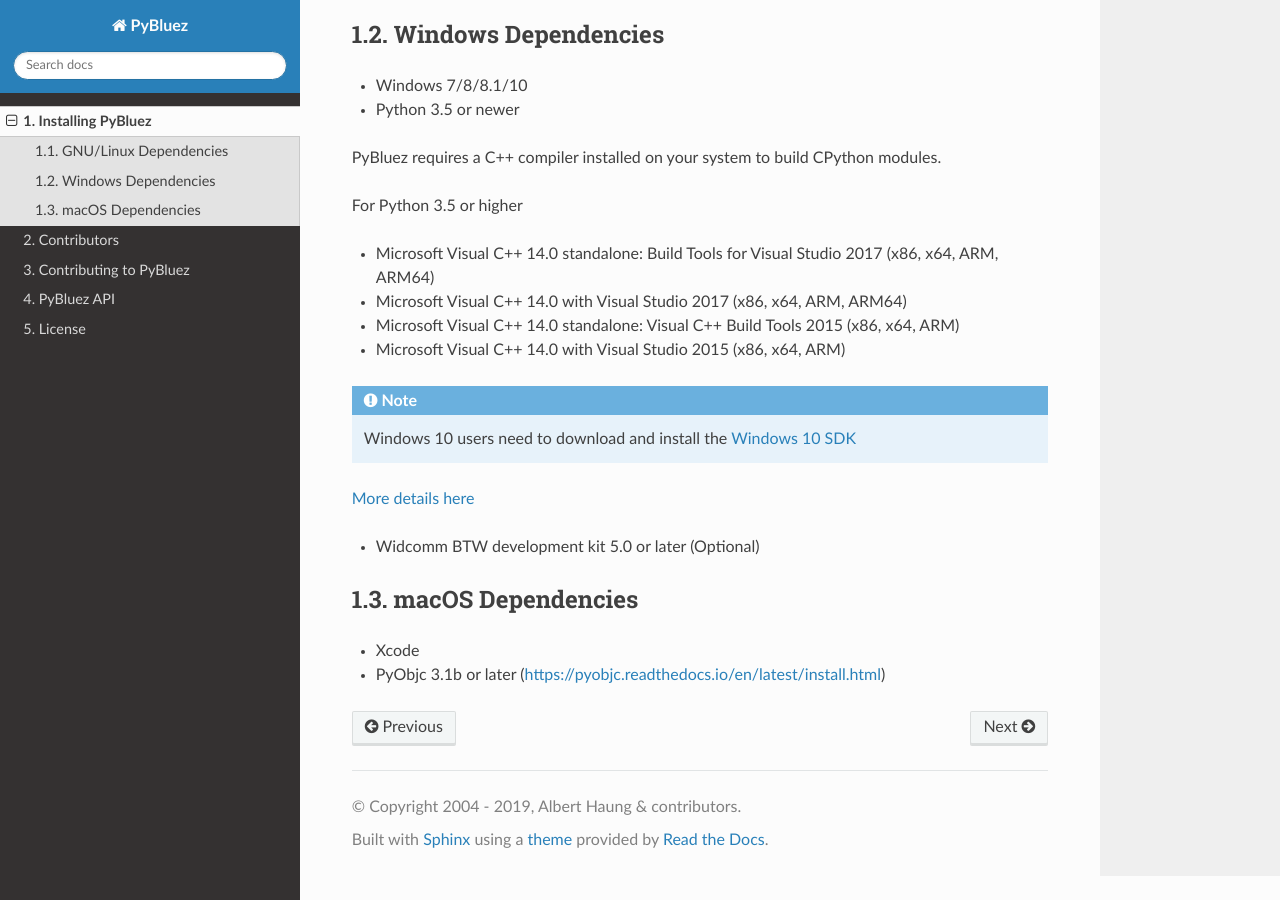
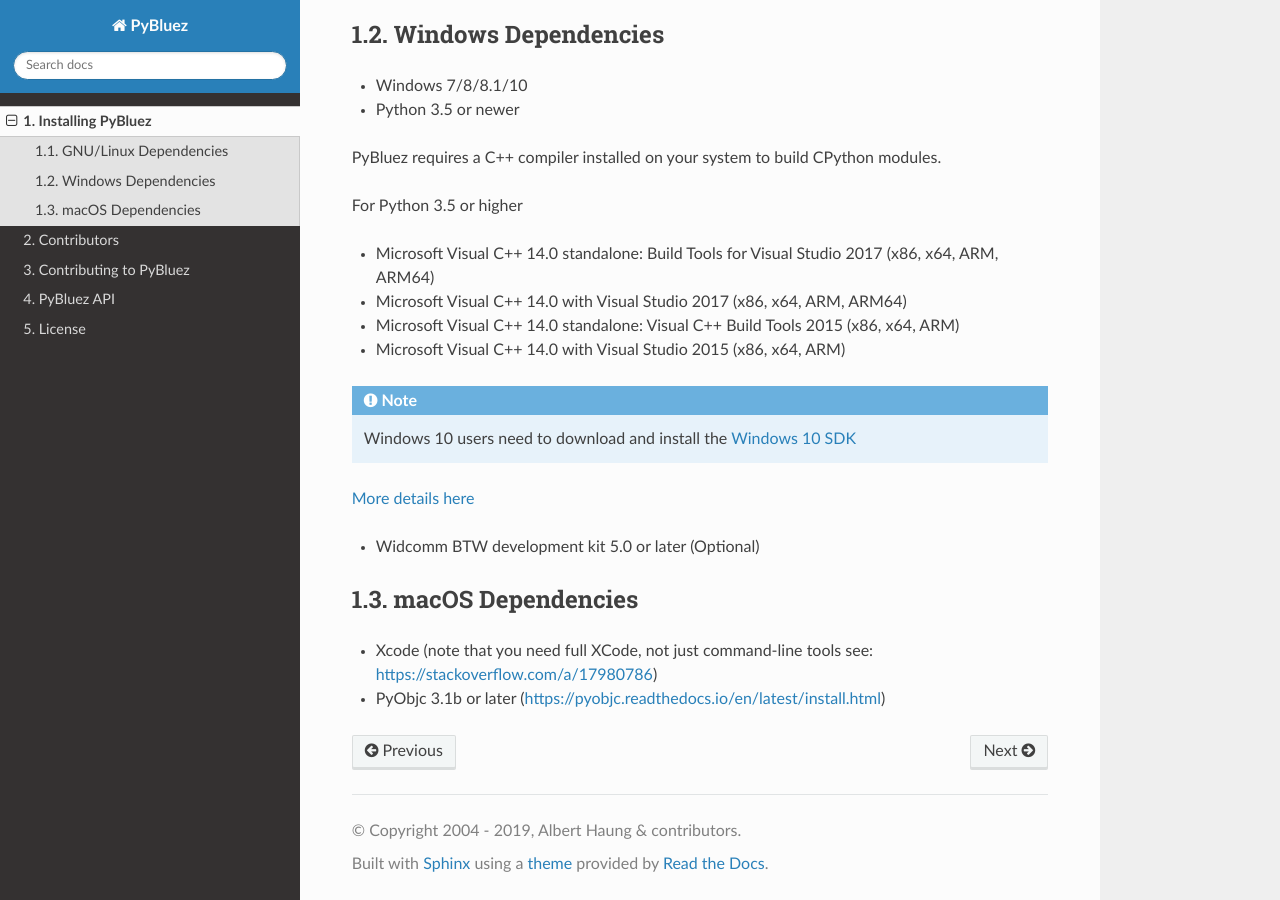
Before and after one commit to pybluez/pybluez, a Sphinx documentation site: the page built from docs/install.rst, in a window 1280 px wide and 900 px high, scrolled down 1200 px. Built offline with Sphinx 7.4.7 and the Read the Docs theme 2.0.0, drawn with Linux system fonts in a browser that asks for light colours.

Commit message:
Add notes about needing full XCode for building, refs #377

```diff
--- a/docs/install.rst
+++ b/docs/install.rst
@@ -77,5 +77,5 @@
 macOS Dependencies
 """"""""""""""""""
 
-- Xcode
+- Xcode (note that you need full XCode, not just command-line tools see: https://stackoverflow.com/a/17980786)
 - PyObjc 3.1b or later (https://pyobjc.readthedocs.io/en/latest/install.html)
```
Also changed, not shown: README.md (+4 -0 lines).
